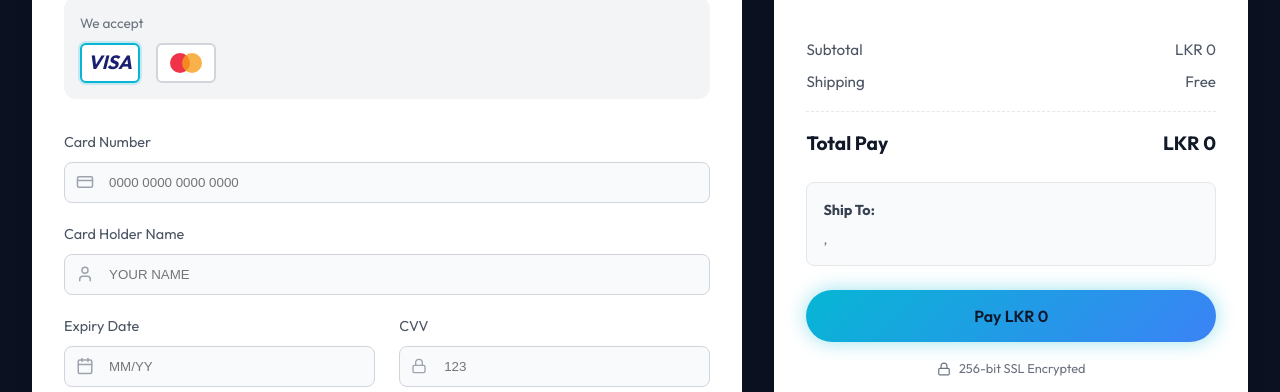
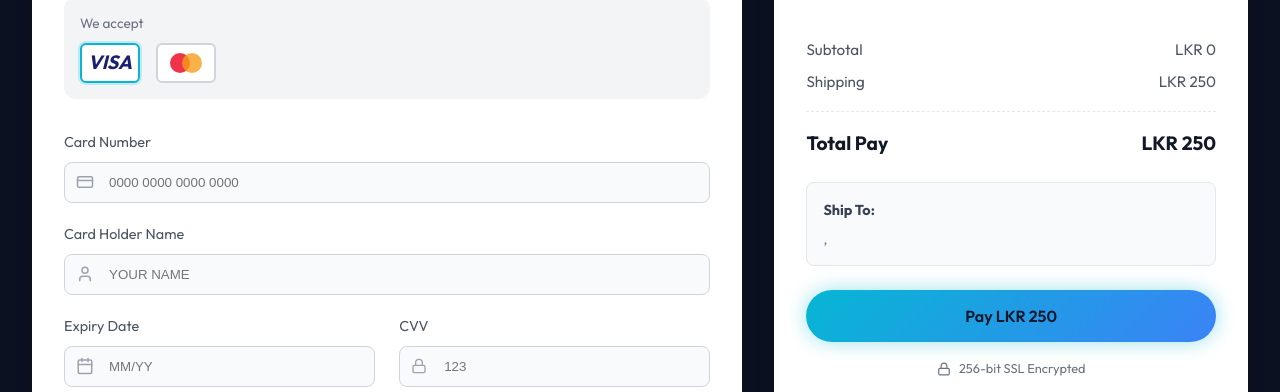
Before and after one commit to akindu02/Aquarium-Management-System, a React (Vite) app in the folder Frontend/: page /payment in a window 1280 px wide. Shown: the part 367-759 px from the top of the page. Built offline with nearby package versions, Linux system fonts and the light colour scheme.

Commit message:
add the shipping cost 250

```diff
--- a/Frontend/src/components/OrderReceipt.jsx
+++ b/Frontend/src/components/OrderReceipt.jsx
@@ -16,7 +16,8 @@ const OrderReceipt = ({ orderData, onClose }) => {
     const subtotal = cartItems.reduce((s, i) => s + (i.price * i.quantity), 0);
     const tax = 0;
     const discount = 0;
-    const grandTotal = parseFloat(currentTotal || subtotal);
+    const shippingFee = 250;
+    const grandTotal = parseFloat(currentTotal || (subtotal + shippingFee));
 
     const receiptNumber = `RCP-${Date.now().toString().slice(-8)}`;
     const transactionId = `TXN-${String(orderId || '00000').padStart(5, '0')}-${Date.now().toString().slice(-6)}`;
@@ -136,6 +137,7 @@ const OrderReceipt = ({ orderData, onClose }) => {
                         </div>
                         <div style={S.totalsBox}>
                             <TotalRow label="Subtotal" value={`Rs. ${subtotal.toFixed(2)}`} />
+                            <TotalRow label="Shipping" value={`Rs. ${shippingFee.toFixed(2)}`} />
                             {tax > 0 && <TotalRow label="Tax" value={`Rs. ${tax.toFixed(2)}`} />}
                             {discount > 0 && <TotalRow label="Discount" value={`- Rs. ${discount.toFixed(2)}`} />}
                             <div style={S.totalSeparator} />
--- a/Frontend/src/pages/Checkout.jsx
+++ b/Frontend/src/pages/Checkout.jsx
@@ -6,6 +6,7 @@ import { createOrderAPI } from '../utils/api';
 import '../index.css';
 
 const CART_KEY = 'aquarium_cart';
+const SHIPPING_FEE = 250;
 const loadCart = () => {
     try { return JSON.parse(localStorage.getItem(CART_KEY) || '[]'); }
     catch { return []; }
@@ -60,7 +61,7 @@ const Checkout = () => {
                 items,
                 shippingAddress,
                 phone: formData.phone,
-                totalAmount: currentTotal,
+                totalAmount: currentTotal + SHIPPING_FEE,
             });
 
             if (result.success) {
@@ -71,6 +72,8 @@ const Checkout = () => {
                         orderId: result.orderId,
                         orderRef: result.orderRef,
                         totalAmount: result.totalAmount,
+                        subtotal: currentTotal,
+                        shippingFee: SHIPPING_FEE,
                         shippingData: { ...formData, shippingAddress },
                         cartItems,
                     }
@@ -226,11 +229,11 @@ const Checkout = () => {
                                 </div>
                                 <div className="total-row">
                                     <span>Shipping</span>
-                                    <span>Free</span>
+                                    <span>LKR {SHIPPING_FEE.toLocaleString()}</span>
                                 </div>
                                 <div className="total-row final-total">
                                     <span>Total</span>
-                                    <span>LKR {currentTotal.toLocaleString()}</span>
+                                    <span>LKR {(currentTotal + SHIPPING_FEE).toLocaleString()}</span>
                                 </div>
                             </div>
 
--- a/Frontend/src/pages/Payment.jsx
+++ b/Frontend/src/pages/Payment.jsx
@@ -13,12 +13,16 @@ const Payment = () => {
         orderId,
         orderRef,
         totalAmount: locationTotal,
+        subtotal: locationSubtotal,
+        shippingFee: locationShippingFee,
         cartItems = [],
         cartTotal = 0,
         shippingData = {}
     } = location.state || {};
 
-    const currentTotal = locationTotal || cartTotal || cartItems.reduce((s, i) => s + i.price * i.quantity, 0);
+    const SHIPPING_FEE = locationShippingFee || 250;
+    const subtotal = locationSubtotal || (locationTotal ? locationTotal - SHIPPING_FEE : cartTotal || cartItems.reduce((s, i) => s + i.price * i.quantity, 0));
+    const currentTotal = locationTotal || subtotal + SHIPPING_FEE;
 
     const [cardData, setCardData] = useState({
         cardNumber: '',
@@ -322,11 +326,11 @@ const Payment = () => {
                             <div className="order-totals">
                                 <div className="total-row">
                                     <span>Subtotal</span>
-                                    <span>LKR {currentTotal.toLocaleString()}</span>
+                                    <span>LKR {subtotal.toLocaleString()}</span>
                                 </div>
                                 <div className="total-row">
                                     <span>Shipping</span>
-                                    <span>Free</span>
+                                    <span>LKR {SHIPPING_FEE.toLocaleString()}</span>
                                 </div>
                                 <div className="total-row final-total">
                                     <span>Total Pay</span>
--- a/Frontend/src/pages/Store.jsx
+++ b/Frontend/src/pages/Store.jsx
@@ -403,11 +403,11 @@ const Store = () => {
                             </div>
                             <div className="summary-row">
                                 <span>Shipping:</span>
-                                <span>Free</span>
+                                <span>LKR 250</span>
                             </div>
                             <div className="summary-row total">
                                 <span>Total:</span>
-                                <span>LKR {getCartTotal().toLocaleString()}</span>
+                                <span>LKR {(getCartTotal() + 250).toLocaleString()}</span>
                             </div>
                             <button className="checkout-btn" onClick={handleCheckout}>
                                 Proceed to Checkout
```
